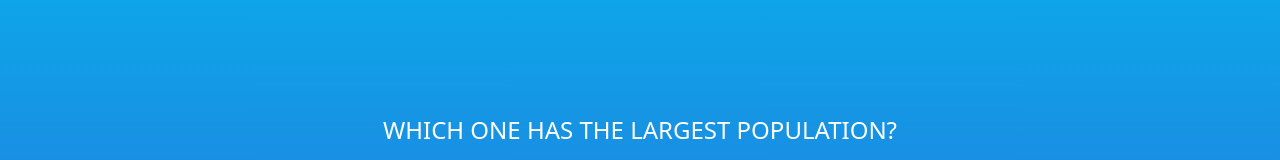
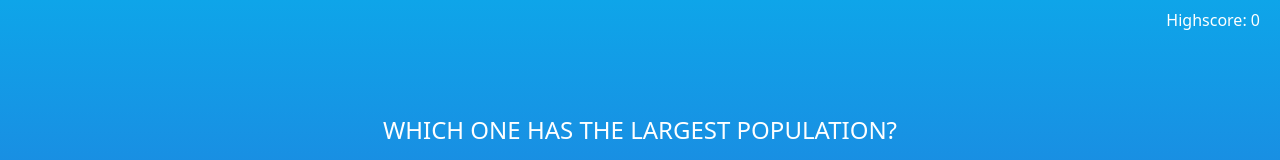
Before and after one commit to BaldrianSector/Less-or-More-Game, a Vue app: page / in a window 1280 px wide. Shown: the top 160 px of the page. Built offline with nearby package versions, Linux system fonts and the light colour scheme.

Commit message:
Add highscore functionality to App.vue and update ComponentHeader.vue

```diff
--- a/src/App.vue
+++ b/src/App.vue
@@ -18,6 +18,8 @@ export default {
 
       random1 : 0,
       random2 : 0,
+
+      highscore: 0,
     }
   },
 
@@ -29,6 +31,11 @@ export default {
     handleClick(clickedValue, otherValue) {
       if (clickedValue > otherValue) {
         this.count++;
+
+        // Update highscore if current score is higher
+        if (this.count > this.highscore) {
+          this.highscore = this.count;
+        }
       } else {
         this.count = 0;
       }
@@ -58,7 +65,7 @@ export default {
 </script>
 
 <template>
-  <!-- <ComponentHeader class="fixed w-screen px-5 py-2"></ComponentHeader> -->
+  <ComponentHeader class="fixed w-screen px-5 py-2">{{ highscore }}</ComponentHeader>
 
   <div class="flex h-screen bg-gradient-to-b from-sky-500 to-indigo-700 text-white flex-col justify-evenly">
 
--- a/src/components/ComponentHeader.vue
+++ b/src/components/ComponentHeader.vue
@@ -7,9 +7,9 @@ export default {
 <template>
 
     <div class="flex justify-between text-white">
-        <p class="">1</p>
-        <p class="">2</p>
-        <p class="">3</p>
+        <p class=""></p>
+        <p class=""></p>
+        <p class="">Highscore: <slot></slot></p>
     </div>
 
 </template>
```
